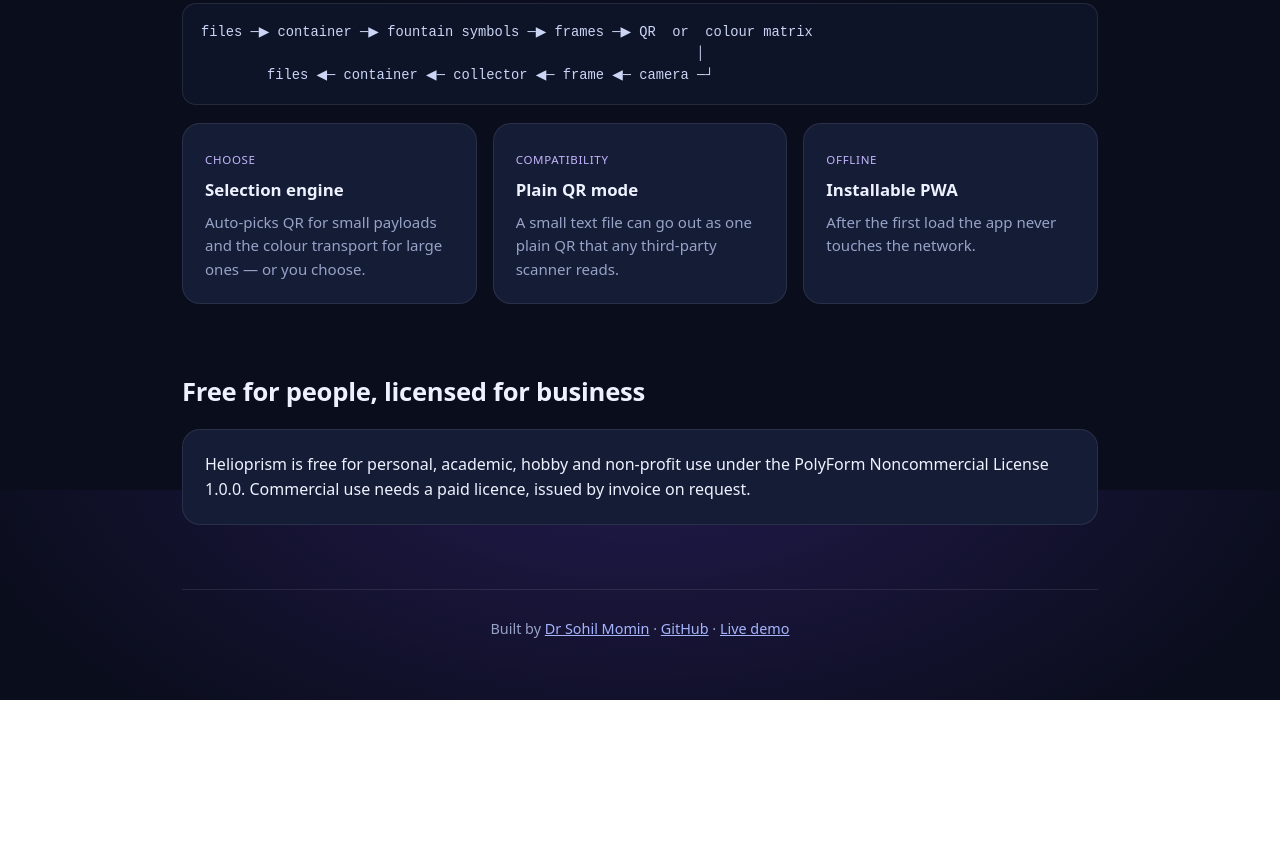
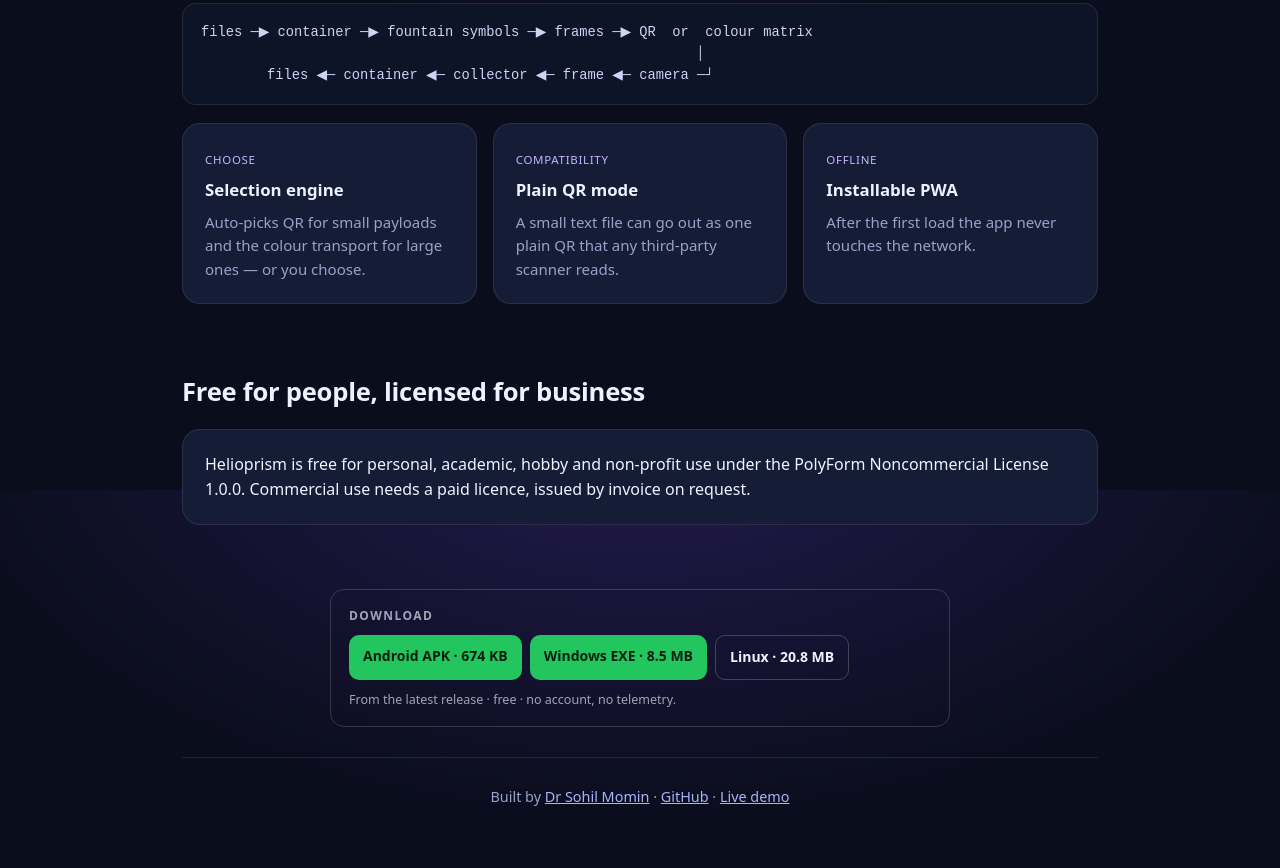
Before and after one commit to drsamonline/helioprism, a website: page docs/index.html in a window 1280 px wide. Shown: the part 1110-1978 px from the top of the page. Before the commit the page ends 1810 px from the top, so only its background shows below. Drawn offline with Linux system fonts and the light colour scheme.

Commit message:
feat(landing): offer the download that already exists

```diff
--- a/docs/index.html
+++ b/docs/index.html
@@ -101,7 +101,14 @@
       </p>
     </section>
 
-    <footer>
+    <!-- download:start -->
+<section style="max-width:620px;margin:30px auto 0;padding:16px 18px;border:1px solid rgba(128,128,128,.35);border-radius:14px;font:16px/1.6 system-ui,-apple-system,'Segoe UI',Roboto,sans-serif">
+  <p style="margin:0 0 10px;font-size:12px;letter-spacing:.12em;text-transform:uppercase;opacity:.65;font-weight:700">Download</p>
+  <p style="display:flex;gap:8px;flex-wrap:wrap;margin:0"><a href="https://api.github.com/repos/drsamonline/helioprism/releases/assets/683818923" style="display:inline-block;padding:10px 14px;border-radius:10px;text-decoration:none;font-weight:600;font-size:14px;background:#22c55e;color:#06210f;">Android APK · 674 KB</a><a href="https://api.github.com/repos/drsamonline/helioprism/releases/assets/683818917" style="display:inline-block;padding:10px 14px;border-radius:10px;text-decoration:none;font-weight:600;font-size:14px;background:#22c55e;color:#06210f;">Windows EXE · 8.5 MB</a><a href="https://api.github.com/repos/drsamonline/helioprism/releases/assets/683818924" style="display:inline-block;padding:10px 14px;border-radius:10px;text-decoration:none;font-weight:600;font-size:14px;border:1px solid rgba(128,128,128,.45);color:inherit;">Linux · 20.8 MB</a></p>
+  <p style="margin:10px 0 0;font-size:12.5px;opacity:.65">From the latest release · free · no account, no telemetry.</p>
+</section>
+<!-- download:end -->
+<footer>
       Built by <a href="https://github.com/drsamonline">Dr Sohil Momin</a> ·
       <a href="https://github.com/drsamonline/helioprism">GitHub</a> ·
       <a href="./play/">Live demo</a>
```
